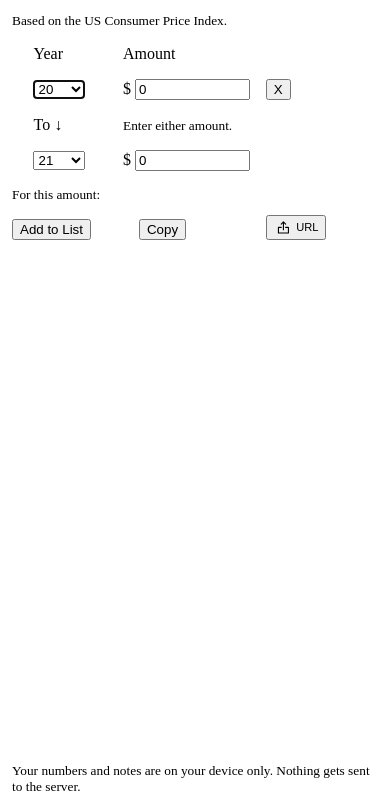
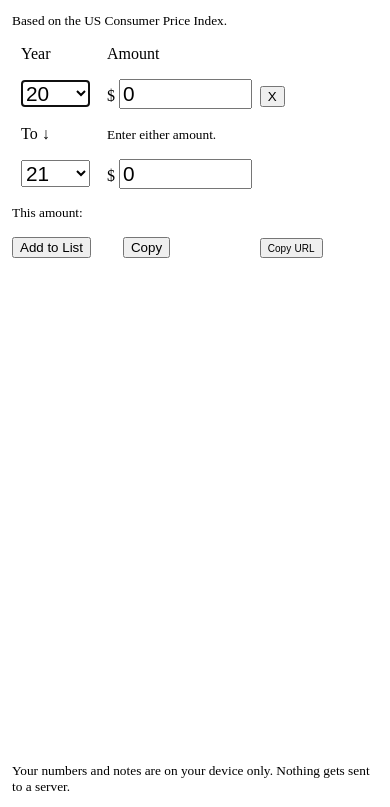
Before and after one commit to srguiwiz/inflation, a website: page index.html in a window 390 px wide. Shown: the part 37-844 px from the top of the page. Drawn offline with Linux system fonts and the light colour scheme.

Commit message:
Finetune appearance

```diff
--- a/index.html
+++ b/index.html
@@ -62,9 +62,21 @@ Initial coding by Leo Baschy at https://github.com/srguiwiz/inflation/ .
       overflow: hidden;
     }
 
-    @media (max-width: 320px) {
+    @media (max-width: 500px) {
       .container {
-        gap: 1rem 0.5rem;
+        column-gap: 0.5rem;
+      }
+    }
+
+    @media (max-height: 500px) {
+      .container {
+        row-gap: 0.5rem;
+      }
+    }
+
+    @media (max-height: 400px) {
+      .container {
+        row-gap: 0.25rem;
       }
     }
 
@@ -86,8 +98,35 @@ Initial coding by Leo Baschy at https://github.com/srguiwiz/inflation/ .
       min-width: max-content;
     }
 
+    @media (max-width: 500px),
+    (max-height: 500px) {
+
+      .year select,
+      .amount input {
+        font-size: 130%;
+      }
+    }
+
     input[type='number'] {
       max-width: 8em;
+    }
+
+    @media (max-width: 500px) {
+      input[type='number'] {
+        max-width: 7em;
+      }
+    }
+
+    @media (max-width: 400px) {
+      input[type='number'] {
+        max-width: 6em;
+      }
+    }
+
+    @media (max-width: 320px) {
+      input[type='number'] {
+        max-width: 5em;
+      }
     }
 
     .clear {
@@ -121,15 +160,22 @@ Initial coding by Leo Baschy at https://github.com/srguiwiz/inflation/ .
     }
 
     .explanation-left {
-      grid-column: 1 / 5;
+      grid-column: 1 / 4;
       font-size: smaller;
+    }
+
+    @media (max-height: 360px) {
+      .explanation-left {
+        max-height: 0px;
+        visibility: hidden;
+      }
     }
 
     .memorized {
       grid-column: 1 / 6;
       box-sizing: border-box;
       height: 100%;
-      min-height: 4em;
+      min-height: 3em;
       overflow: hidden;
     }
 
@@ -150,18 +196,26 @@ Initial coding by Leo Baschy at https://github.com/srguiwiz/inflation/ .
 
     @media (min-width: 400px) {
       button svg {
-        padding-right: 0.5em;
+        padding-left: 0.5em;
+      }
+    }
+
+    @media (max-width: 400px) {
+      button svg {
+        display: none;
       }
     }
 
     button label * {
+      text-align: center;
       vertical-align: middle;
       font-size: smaller;
     }
 
     @media (max-width: 400px) {
-      button label span.optional {
-        display: none;
+      .copy-url button {
+        max-width: 10em;
+        font-size: 75%;
       }
     }
   </style>
@@ -176,7 +230,7 @@ Initial coding by Leo Baschy at https://github.com/srguiwiz/inflation/ .
     <div></div>
     <div>Amount</div>
     <div class="first-column"></div>
-    <div>
+    <div class="year">
       <select name="fromYear" autofocus>
       </select>
     </div>
@@ -193,7 +247,7 @@ Initial coding by Leo Baschy at https://github.com/srguiwiz/inflation/ .
     <div class="explanation-right">
       Enter either amount.</div>
     <div class="first-column"></div>
-    <div>
+    <div class="year">
       <select name="toYear">
       </select>
     </div>
@@ -201,7 +255,7 @@ Initial coding by Leo Baschy at https://github.com/srguiwiz/inflation/ .
     <div class="amount">
       <span>$ </span><input name="toAmount" type="number" min="0" />
     </div>
-    <div class="explanation-left">For this amount:</div>
+    <div class="explanation-left">This amount:</div>
     <div class="memorize">
       <button onclick="memorize()"><label>Add to List</label></button>
     </div>
@@ -211,12 +265,12 @@ Initial coding by Leo Baschy at https://github.com/srguiwiz/inflation/ .
     <div class="copy-url">
       <button onclick="copyURL()">
         <label>
+          <span class="optional">Copy</span>
+          <span>URL</span>
           <svg viewBox="0 0 24 24">
             <path d="M8,12 3,12 3,22 21,22 21,12 16,12 M12,16 12,2 M8,6 12,2 16,6" stroke="black" stroke-width="2"
               fill="none" stroke-linejoin="round" stroke-linecap="round" />
           </svg>
-          <span class="optional">Copy</span>
-          <span>URL</span>
         </label>
       </button>
     </div>
@@ -225,7 +279,7 @@ Initial coding by Leo Baschy at https://github.com/srguiwiz/inflation/ .
     </div>
     <div class="explanation" style="visibility: hidden;">You can add notes to this memorized text,
       edit, copy, or delete all.</div>
-    <div class="explanation">Your numbers and notes are on your device only. Nothing gets sent to the server.</div>
+    <div class="explanation">Your numbers and notes are on your device only. Nothing gets sent to a server.</div>
     <div class="explanation personal" style="display:none;">Initial version authored by Leo Baschy in 2021.</div>
   </div>
   <script>
@@ -452,16 +506,21 @@ Initial coding by Leo Baschy at https://github.com/srguiwiz/inflation/ .
       else number = Math.round(number); // force integer
       return number;
     }
+    const zeroThenDigitRegExp = /^0[0-9]/;
     function showAmounts() {
-      const editingFromAmount = fromAmountElement === document.activeElement
-      const editingToAmount = toAmountElement === document.activeElement
+      const editingFromAmount = fromAmountElement === document.activeElement;
+      const editingToAmount = toAmountElement === document.activeElement;
       fromAmount = round(fromAmount, editingFromAmount);
       toAmount = round(toAmount, editingToAmount);
-      if (!editingFromAmount
-        || fromAmountElement.value != fromAmount)
+      const fromAmountElementValue = fromAmountElement.value;
+      if (!editingFromAmount // not editing
+        || fromAmountElementValue != fromAmount // not just a decimal point or trailing zeros
+        || zeroThenDigitRegExp.test(fromAmountElementValue)) // an extraneous leading zero
         fromAmountElement.value = fromAmount; // else while editing allow decimal point entry
+      const toAmountElementValue = toAmountElement.value;
       if (!editingToAmount
-        || toAmountElement.value != toAmount)
+        || toAmountElementValue != toAmount
+        || zeroThenDigitRegExp.test(toAmountElementValue))
         toAmountElement.value = toAmount;
       localStorageSetAll();
       updateMemorizedButton();
```
Also changed, not shown: inflation-128x128.png, inflation-256x256.png, inflation-48x48.png, inflation-72x72.png, inflation-96x96.png, inflation.svg.
